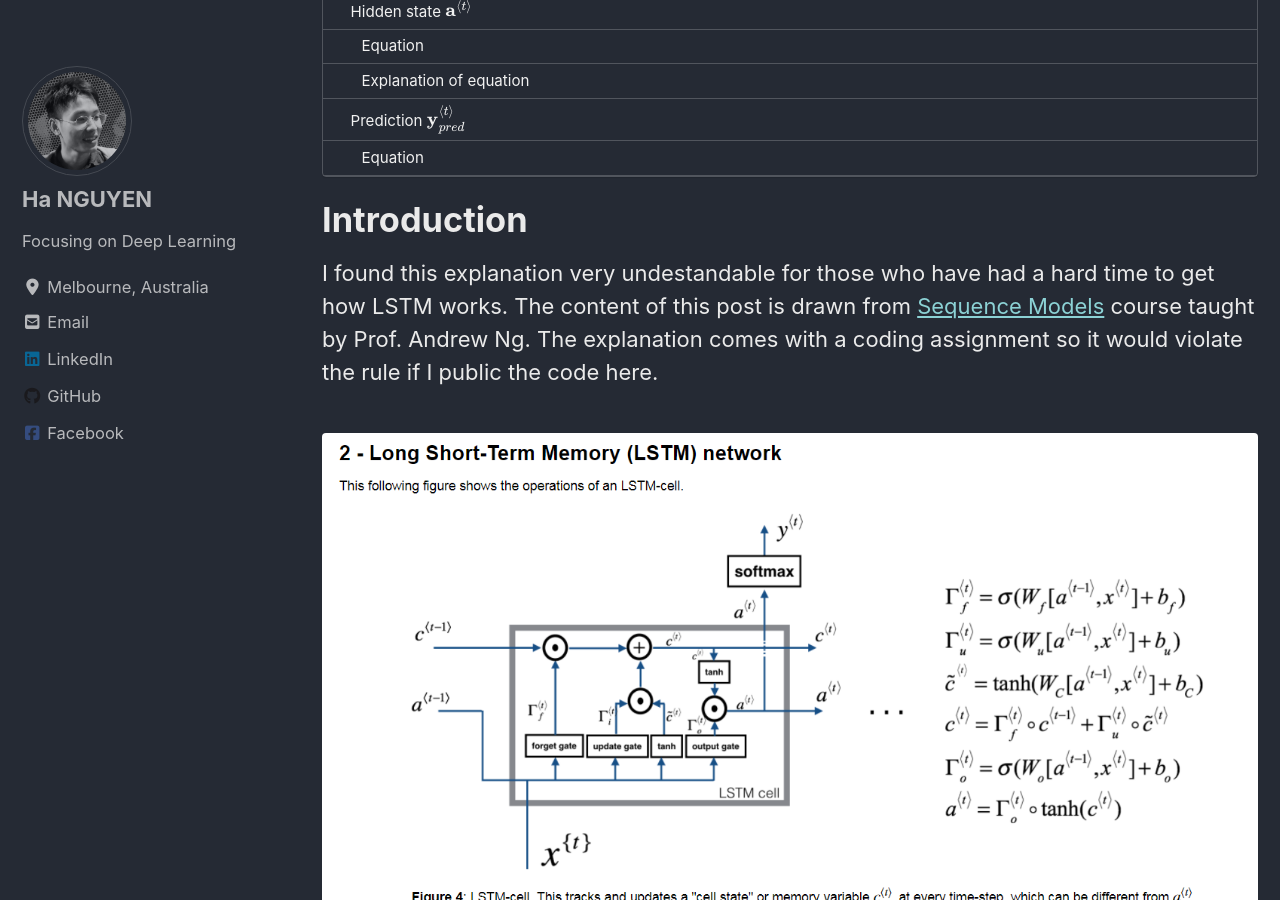
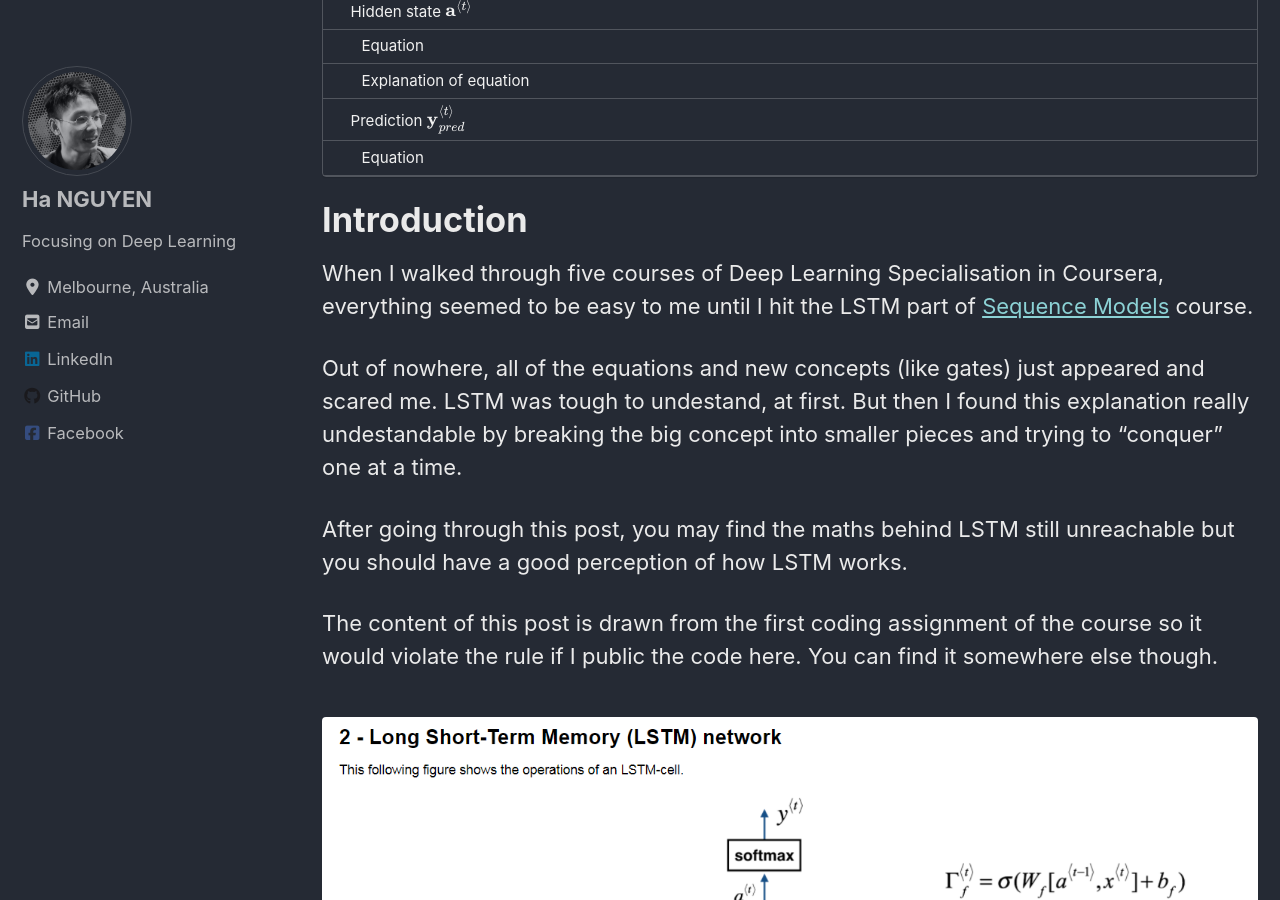
Before and after one commit to datasciblog/datasciblog.github.io, a Jekyll site: the page built from _posts/2019-12-18-DL-02-understanding-lstm-cell.md, in a window 1280 px wide and 900 px high, scrolled down 843 px. Built offline with Jekyll 4.4.1, drawn with Linux system fonts in a browser that asks for light colours; cached includes are drawn as plain includes; nearby versions of some CDN libraries; formulas are drawn with MathJax 3; some of the changed text lies outside the part shown.

Commit message:
Update 2019-12-18-DL-02-understanding-lstm-cell.md

```diff
--- a/_posts/2019-12-18-DL-02-understanding-lstm-cell.md
+++ b/_posts/2019-12-18-DL-02-understanding-lstm-cell.md
@@ -19,7 +19,13 @@ toc_icon: "cog"
 
 # Introduction
 
-I found this explanation very undestandable for those who have had a hard time to get how LSTM works. The content of this post is drawn from [Sequence Models](https://www.coursera.org/learn/nlp-sequence-models) course taught by Prof. Andrew Ng. The explanation comes with a coding assignment so it would violate the rule if I public the code here.
+When I walked through five courses of Deep Learning Specialisation in Coursera, everything seemed to be easy to me until I hit the LSTM part of [Sequence Models](https://www.coursera.org/learn/nlp-sequence-models) course.
+
+Out of nowhere, all of the equations and new concepts (like gates) just appeared and scared me. LSTM was tough to undestand, at first. But then I found this explanation really undestandable by breaking the big concept into smaller pieces and trying to "conquer" one at a time.
+
+After going through this post, you may find the maths behind LSTM still unreachable but you should have a good perception of how LSTM works.
+
+The content of this post is drawn from the first coding assignment of the course so it would violate the rule if I public the code here. You can find it somewhere else though.
 
 <figure>
 	<img src="https://github.com/datasciblog/datasciblog.github.io/blob/master/_posts/images/2019-12-18-DL-02-understanding-lstm-cell/1.png?raw=true">
```
